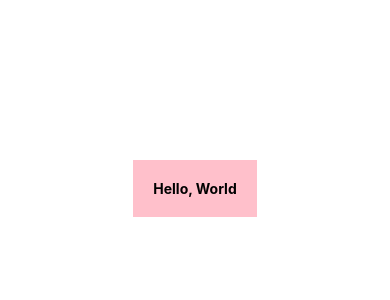
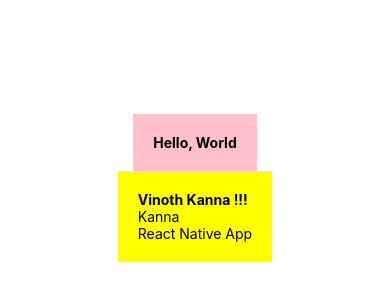
Before and after one commit to vinothsmart/reactnativetutorial, a React Native app: screen / in a window 390 px wide. Shown: the part 234-534 px from the top of the page. Built offline with nearby package versions, Linux system fonts and the light colour scheme.

Commit message:
text added

```diff
--- a/App.js
+++ b/App.js
@@ -6,6 +6,11 @@
     <View style={styles.container}>
       <View style={styles.header}>
         <Text style={styles.boldText}>Hello, World</Text>
+      </View>
+      <View style={styles.body}>
+        <Text style={styles.boldText}>Vinoth <Text>Kanna !!!</Text></Text>
+        <Text>Kanna</Text>
+        <Text>React Native App</Text>
       </View>
     </View>
   );
@@ -24,5 +29,9 @@
   },
   boldText:{
     fontWeight: 'bold'
+  },
+  body:{
+    backgroundColor: 'yellow',
+    padding:20,
   }
 });
```
